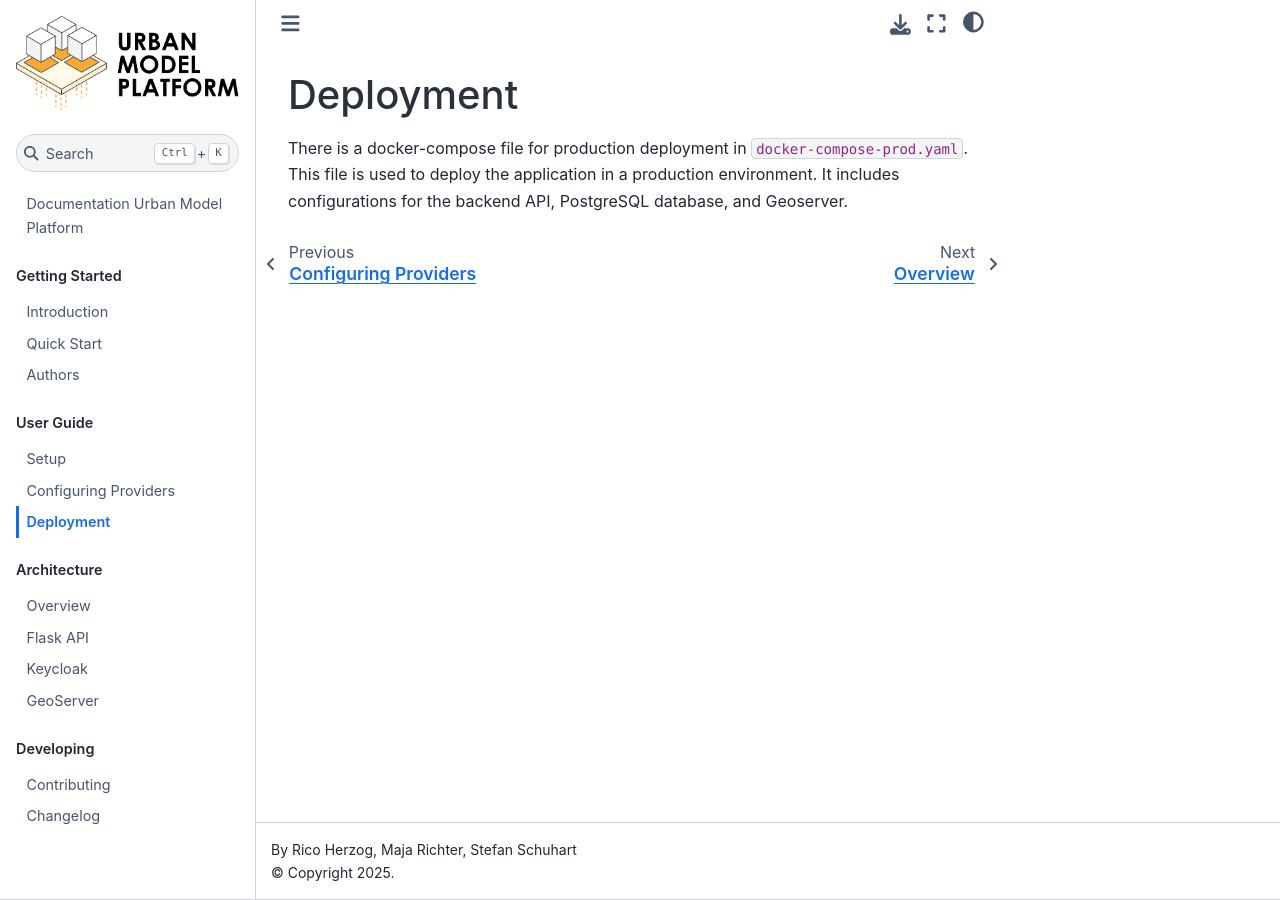
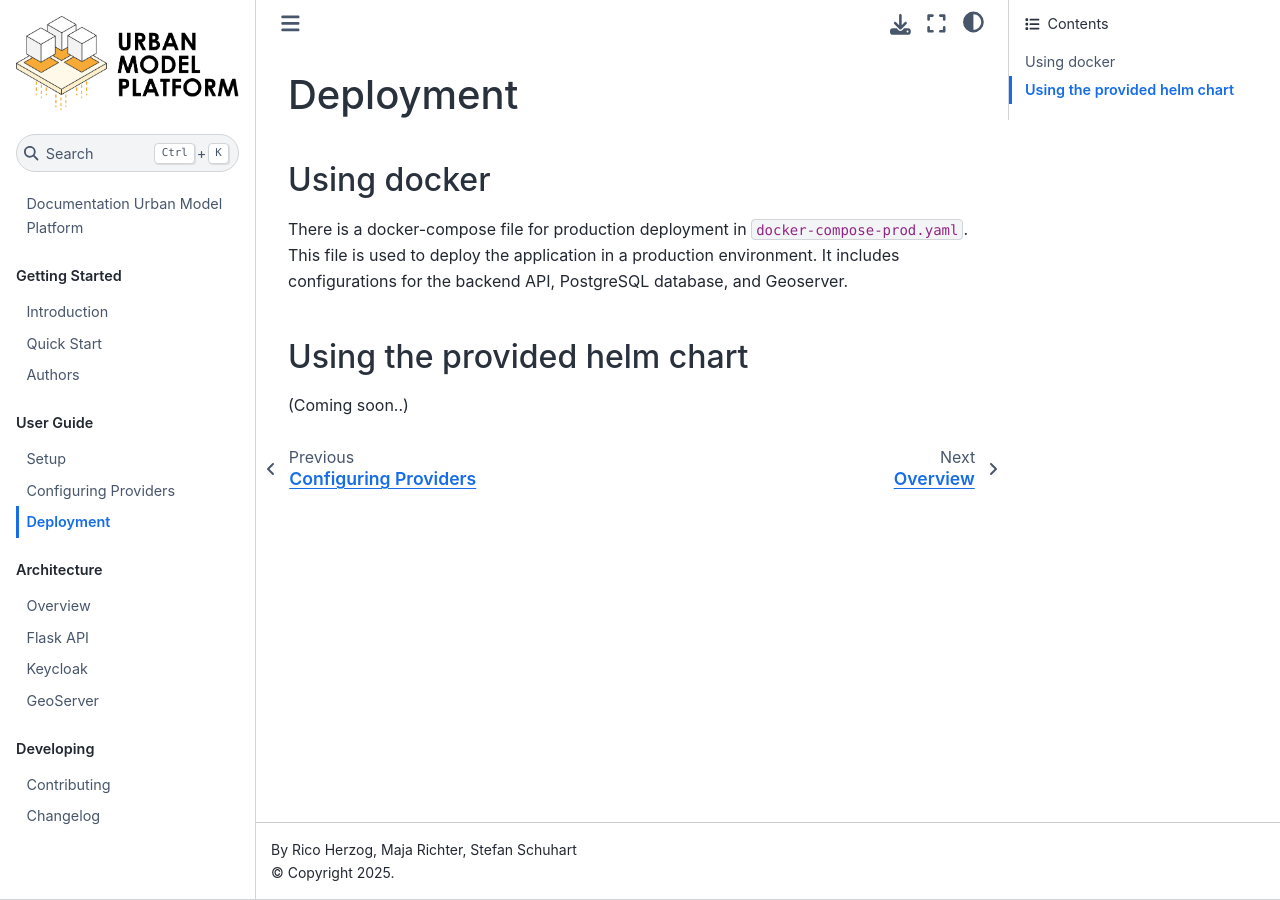
Before and after one commit to citysciencelab/urban-model-platform, a Jupyter Book: the page built from docs/content/02-user_guide/deployment.md, in a window 1280 px wide. Built offline with Jupyter Book 1.0.4 settings and Sphinx 7.4.7 and the Sphinx Book theme 1.1.4, drawn with Linux system fonts in a browser that asks for light colours; pages that are not in the unit, such as notebooks, are missing from menus.

Commit message:
added deployment note

```diff
--- a/docs/content/02-user_guide/deployment.md
+++ b/docs/content/02-user_guide/deployment.md
@@ -1,3 +1,8 @@
 # Deployment
 
+## Using docker
 There is a docker-compose file for production deployment in `docker-compose-prod.yaml`. This file is used to deploy the application in a production environment. It includes configurations for the backend API, PostgreSQL database, and Geoserver.
+
+## Using the provided helm chart
+
+(Coming soon..)
```
